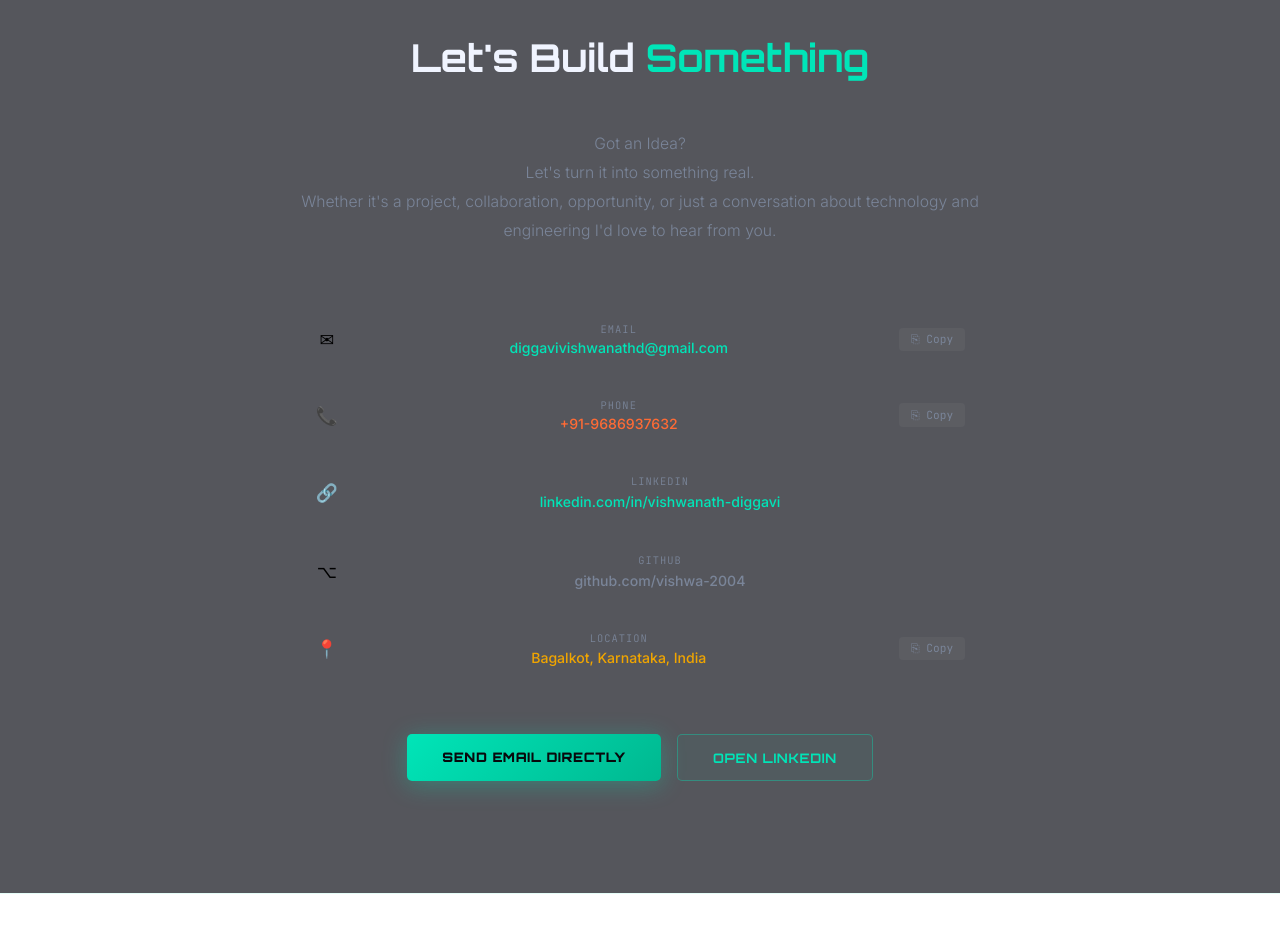
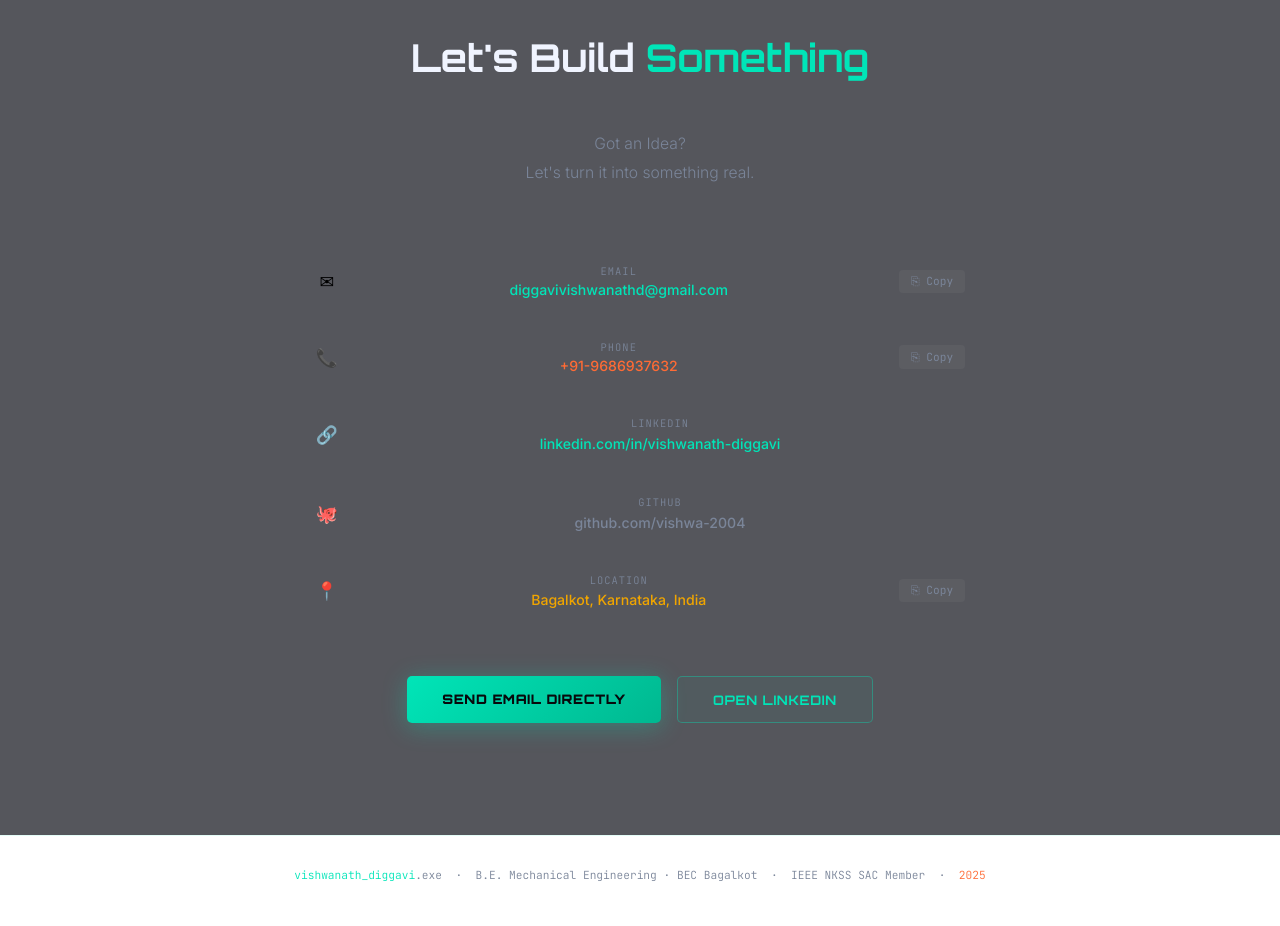
Before and after one commit to vishwa-2004/PORTFOLIO, a React (Vite) app: page / in a window 1280 px wide. Shown: the part 6320-7246 px from the top of the page. Built offline with nearby package versions, Linux system fonts and the light colour scheme.

Commit message:
Fix updates

```diff
--- a/src/sections/Contact.jsx
+++ b/src/sections/Contact.jsx
@@ -40,7 +40,6 @@ export default function Contact() {
         </h2>
         <p style={{ color: 'var(--body)', marginBottom: '2.5rem', lineHeight: 1.85, fontSize: '.98rem' }}>
           Got an Idea?<br></br> Let's turn it into something real. <br></br>
-        Whether it's a project, collaboration, opportunity, or just a conversation about technology and engineering I'd love to hear from you.
         </p>
 
           {/* console prompt */}
@@ -48,7 +47,7 @@ export default function Contact() {
             <CopyLine icon="✉" label="Email" value={ME.email} color="var(--teal)" />
             <CopyLine icon="📞" label="Phone" value={ME.phone} color="var(--orange)" />
             <CopyLine icon="🔗" label="LinkedIn" value="linkedin.com/in/vishwanath-diggavi" href={ME.linkedin} color="var(--teal)" />
-            <CopyLine icon="⌥" label="GitHub" value="github.com/vishwa-2004" href={ME.github} color="var(--body)" />
+            <CopyLine icon="🐙" label="GitHub" value="github.com/vishwa-2004" href={ME.github} color="var(--body)" />
             <CopyLine icon="📍" label="Location" value={ME.location} color="var(--gold)" />
           </div>
         {/* CTA buttons */}
```
